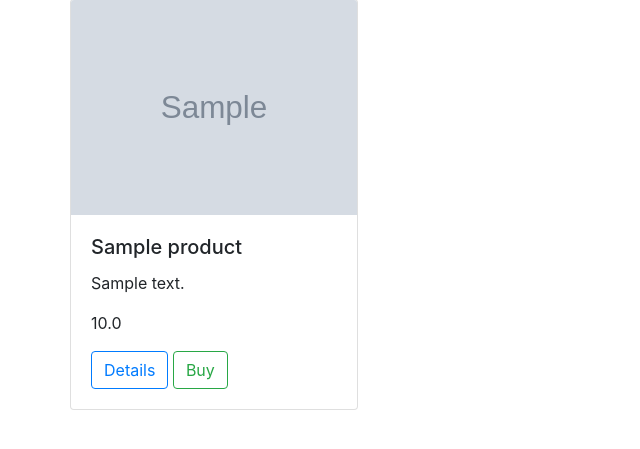
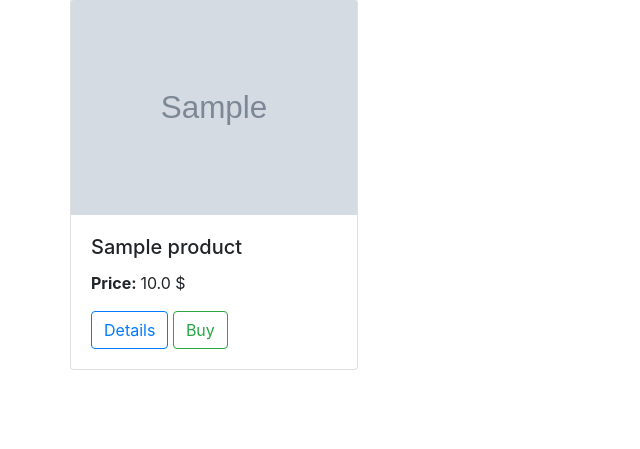
Before and after one commit to gianniskokkosis/django_ecommerce, a Django app: page / in a window 1280 px wide. Shown: the part 105-554 px from the top of the page, without its empty margins (0-640 px from the left). Run offline with Django 3.2, Linux system fonts and the light colour scheme; tables that the repository leaves empty hold one stand-in row (values such as "Sample post"); grey boxes marked "Sample" are stand-in pictures; some libraries are stand-ins or nearby versions.

Commit message:
Final commit

```diff
--- a/ecommerce/shop/templates/shop/home.html
+++ b/ecommerce/shop/templates/shop/home.html
@@ -6,8 +6,7 @@
                 <img class="card-img-top" src="{{product.image.url}}" alt="Card image cap">
                 <div class="card-body">
                     <h5 class="card-title">{{ product.name }}</h5>
-                    <p class="card-text">{{ product.description }}</p>
-                    <p class="card-text">{{ product.price }}</p>
+                    <p class="card-text"><b>Price: </b>{{ product.price }} $</p>
                     <a href="{% url 'details' product.id %}" class="btn btn-outline-primary">Details</a>
                     <a href="{% url 'checkout' product.id %}" class="btn btn-outline-success">Buy</a>
                 </div>
```
